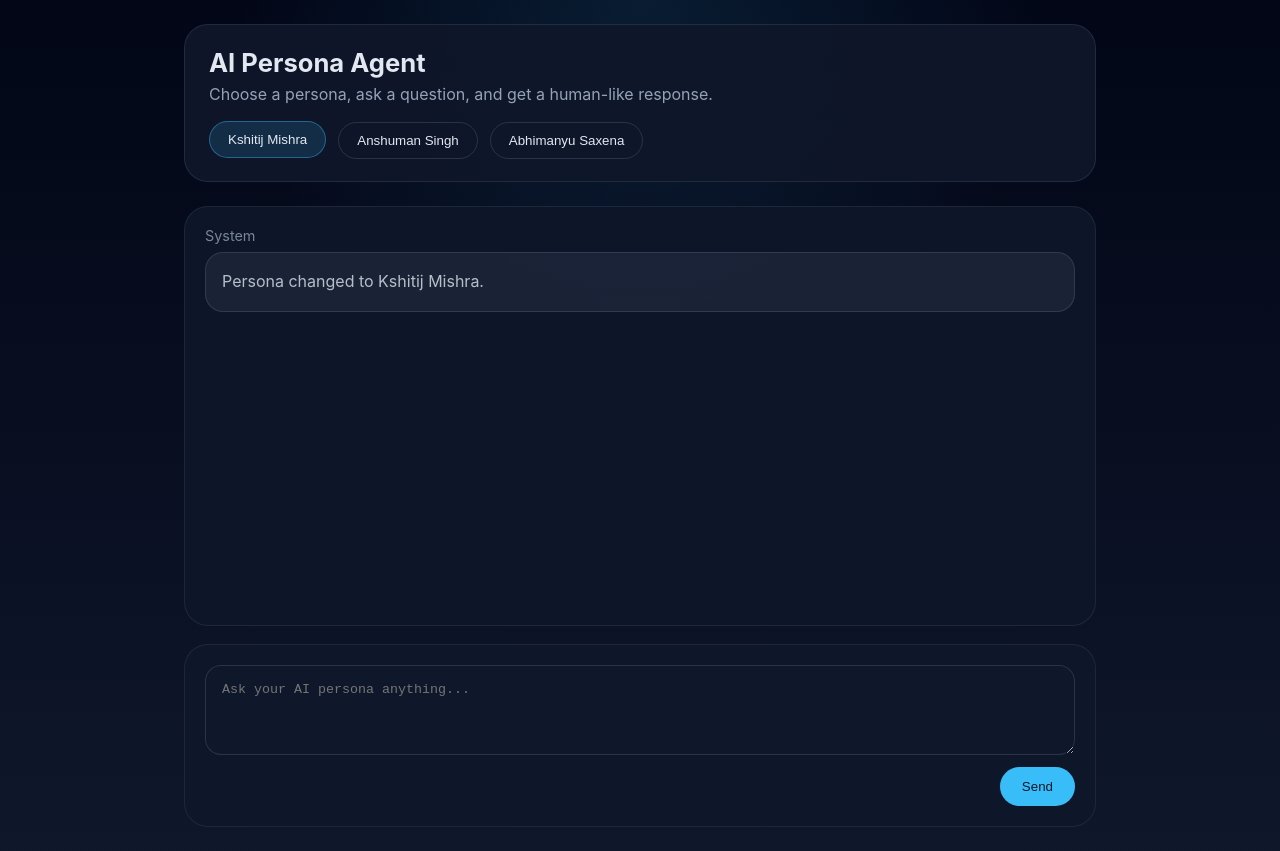
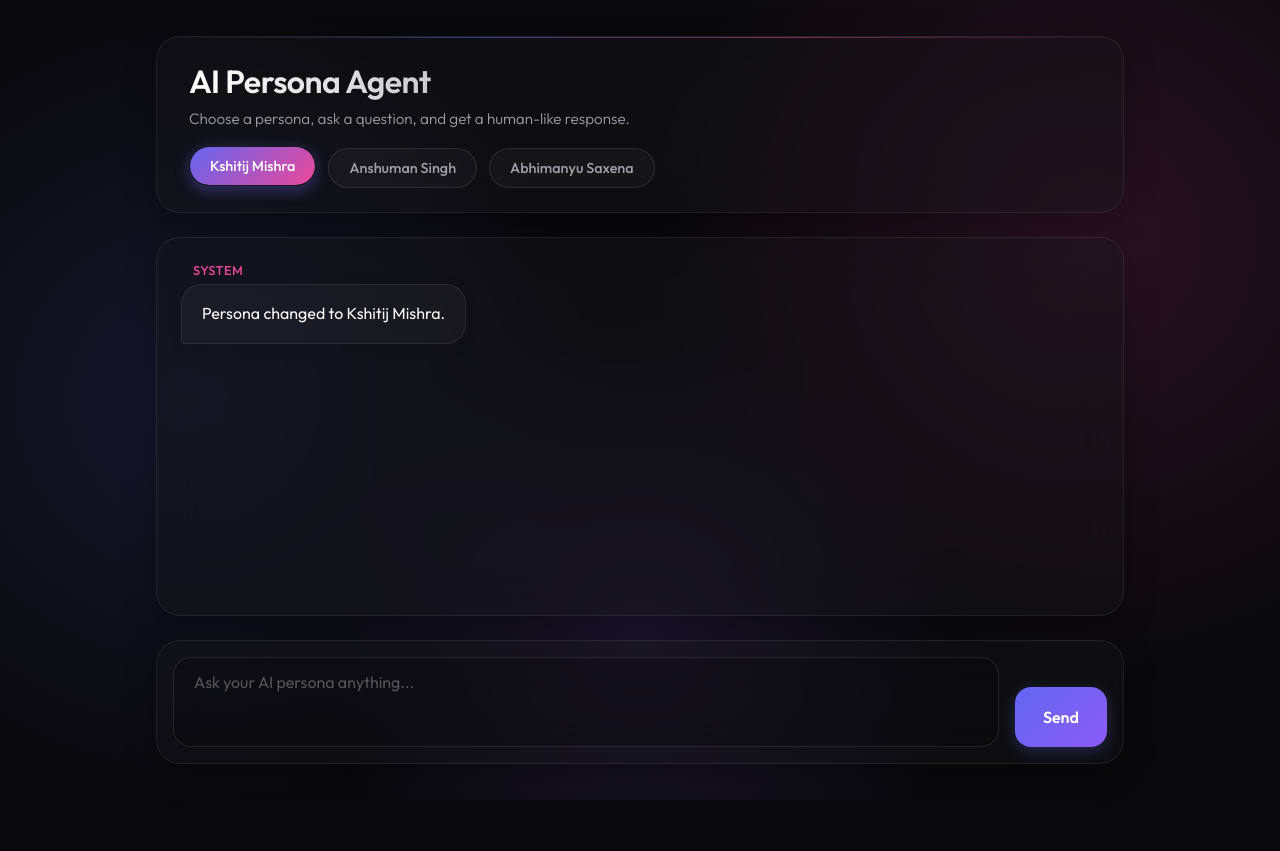
Before and after one commit to mr-panther01/Persona-AI, a plain HTML site: page Frontend/index.html in a window 1280 px wide. Both pictures are taken after a click on the button "Kshitij Mishra". After the commit the page ends 800 px from the top, so only its background shows below. Drawn offline with Linux system fonts and the light colour scheme.

Commit message:
Revamp CSS: add dynamic glassmorphism and modern UI

```diff
--- a/Frontend/styles.css
+++ b/Frontend/styles.css
@@ -1,13 +1,16 @@
+@import url('https://fonts.googleapis.com/css2?family=Outfit:wght@300;400;500;600&display=swap');
+
 :root {
   color-scheme: dark;
-  --bg: #0f172a;
-  --panel: #111827;
-  --panel-alt: #1f2937;
-  --text: #e2e8f0;
-  --muted: #94a3b8;
-  --accent: #38bdf8;
-  --success: #22c55e;
-  --danger: #f97316;
+  --bg: #09090b;
+  --text: #fafafa;
+  --muted: #a1a1aa;
+  --accent-1: #6366f1; /* Indigo */
+  --accent-2: #ec4899; /* Pink */
+  --accent-3: #8b5cf6; /* Violet */
+  --glass-bg: rgba(24, 24, 27, 0.4);
+  --glass-border: rgba(255, 255, 255, 0.08);
+  --glass-shadow: 0 8px 32px 0 rgba(0, 0, 0, 0.3);
 }
 
 * {
@@ -17,40 +20,82 @@
 body {
   margin: 0;
   min-height: 100vh;
-  font-family: Inter, system-ui, sans-serif;
-  background: radial-gradient(circle at top, rgba(56, 189, 248, 0.12), transparent 38%),
-    linear-gradient(180deg, #020617 0%, #0f172a 100%);
+  font-family: 'Outfit', system-ui, sans-serif;
+  background-color: var(--bg);
+  background-image:
+    radial-gradient(circle at 15% 50%, rgba(99, 102, 241, 0.15), transparent 35%),
+    radial-gradient(circle at 85% 30%, rgba(236, 72, 153, 0.15), transparent 35%),
+    radial-gradient(circle at 50% 80%, rgba(139, 92, 246, 0.15), transparent 35%);
   color: var(--text);
+  animation: bg-pulse 15s ease-in-out infinite alternate;
+  display: flex;
+  justify-content: center;
+  align-items: center;
+}
+
+@keyframes bg-pulse {
+  0% { background-position: 0% 0%; }
+  100% { background-position: 100% 100%; }
 }
 
 .app-shell {
-  max-width: 960px;
-  margin: 0 auto;
-  padding: 24px;
+  width: 100%;
+  max-width: 1000px;
+  height: 95vh;
+  display: flex;
+  flex-direction: column;
+  padding: 1rem;
+  gap: 1.5rem;
 }
 
+/* Glassmorphism shared */
+.app-header, .chat-log, .message-form {
+  background: var(--glass-bg);
+  backdrop-filter: blur(24px);
+  -webkit-backdrop-filter: blur(24px);
+  border: 1px solid var(--glass-border);
+  box-shadow: var(--glass-shadow);
+  border-radius: 24px;
+}
+
+/* Header */
 .app-header {
   display: flex;
   flex-wrap: wrap;
-  gap: 18px;
+  gap: 20px;
   justify-content: space-between;
   align-items: center;
-  padding: 22px 24px;
-  background: rgba(15, 23, 42, 0.95);
-  border: 1px solid rgba(148, 163, 184, 0.15);
-  border-radius: 24px;
+  padding: 1.5rem 2rem;
+  position: relative;
+  overflow: hidden;
+}
+
+.app-header::before {
+  content: '';
+  position: absolute;
+  top: 0; left: 0; right: 0; height: 1px;
+  background: linear-gradient(90deg, transparent, var(--accent-1), var(--accent-2), transparent);
+  opacity: 0.5;
 }
 
 .app-header h1 {
-  margin: 0 0 6px;
-  font-size: clamp(1.6rem, 2vw, 2.4rem);
+  margin: 0 0 8px;
+  font-size: clamp(1.8rem, 2.5vw, 2.5rem);
+  font-weight: 600;
+  background: linear-gradient(to right, #fff, #a1a1aa);
+  -webkit-background-clip: text;
+  -webkit-text-fill-color: transparent;
+  letter-spacing: -0.5px;
 }
 
 .app-header p {
   margin: 0;
   color: var(--muted);
+  font-size: 0.95rem;
+  font-weight: 300;
 }
 
+/* Persona Picker */
 .persona-picker {
   display: flex;
   gap: 12px;
@@ -58,110 +103,235 @@ body {
 }
 
 .persona-btn {
-  border: 1px solid rgba(148, 163, 184, 0.2);
-  background: transparent;
-  color: var(--text);
-  padding: 10px 18px;
+  background: rgba(255, 255, 255, 0.03);
+  border: 1px solid rgba(255, 255, 255, 0.1);
+  color: var(--muted);
+  padding: 10px 20px;
   border-radius: 999px;
   cursor: pointer;
-  transition: transform 0.2s ease, background 0.2s ease, border-color 0.2s ease;
+  font-family: inherit;
+  font-weight: 500;
+  font-size: 0.9rem;
+  transition: all 0.3s cubic-bezier(0.4, 0, 0.2, 1);
+  position: relative;
+  overflow: hidden;
 }
 
-.persona-btn:hover,
-.persona-btn.active {
-  background: rgba(56, 189, 248, 0.15);
-  border-color: rgba(56, 189, 248, 0.4);
-  transform: translateY(-1px);
+.persona-btn::before {
+  content: '';
+  position: absolute;
+  top: 0; left: 0; right: 0; bottom: 0;
+  background: linear-gradient(135deg, var(--accent-1), var(--accent-2));
+  opacity: 0;
+  transition: opacity 0.3s ease;
+  z-index: -1;
+  border-radius: 999px;
 }
 
+.persona-btn:hover {
+  color: #fff;
+  border-color: rgba(255, 255, 255, 0.3);
+  transform: translateY(-2px);
+  box-shadow: 0 4px 12px rgba(0,0,0,0.2);
+}
+
+.persona-btn.active {
+  color: #fff;
+  border-color: transparent;
+  transform: translateY(-2px);
+  box-shadow: 0 4px 15px rgba(99, 102, 241, 0.4);
+}
+.persona-btn.active::before {
+  opacity: 1;
+}
+
+/* Chat Area */
 .chat-panel {
-  margin-top: 24px;
-  display: grid;
-  gap: 18px;
+  flex: 1;
+  display: flex;
+  flex-direction: column;
+  gap: 1.5rem;
+  min-height: 0; /* Important for flex child scrolling */
 }
 
 .chat-log {
-  min-height: 420px;
-  padding: 20px;
-  border-radius: 24px;
-  background: rgba(15, 23, 42, 0.92);
-  border: 1px solid rgba(148, 163, 184, 0.12);
+  flex: 1;
+  padding: 1.5rem;
   overflow-y: auto;
+  display: flex;
+  flex-direction: column;
+  gap: 1.5rem;
+  scroll-behavior: smooth;
+}
+
+/* Scrollbar */
+.chat-log::-webkit-scrollbar {
+  width: 6px;
+}
+.chat-log::-webkit-scrollbar-track {
+  background: transparent;
+}
+.chat-log::-webkit-scrollbar-thumb {
+  background: rgba(255, 255, 255, 0.1);
+  border-radius: 10px;
+}
+.chat-log::-webkit-scrollbar-thumb:hover {
+  background: rgba(255, 255, 255, 0.2);
 }
 
 .chat-message {
-  margin-bottom: 18px;
-  display: grid;
-  gap: 8px;
+  display: flex;
+  flex-direction: column;
+  gap: 6px;
+  max-width: 85%;
+  animation: message-slide-up 0.4s cubic-bezier(0.16, 1, 0.3, 1) forwards;
+  opacity: 0;
+  transform: translateY(10px);
 }
 
-.chat-message:last-child {
-  margin-bottom: 0;
+@keyframes message-slide-up {
+  to {
+    opacity: 1;
+    transform: translateY(0);
+  }
+}
+
+.chat-user {
+  align-self: flex-end;
+}
+.chat-agent {
+  align-self: flex-start;
+}
+
+.chat-label {
+  font-size: 0.8rem;
+  color: var(--muted);
+  padding: 0 12px;
+  font-weight: 500;
+  text-transform: uppercase;
+  letter-spacing: 0.5px;
+}
+
+.chat-user .chat-label {
+  text-align: right;
+  color: var(--accent-1);
+}
+
+.chat-agent .chat-label {
+  color: var(--accent-2);
 }
 
 .chat-bubble {
-  padding: 16px;
-  border-radius: 18px;
-  max-width: 100%;
+  padding: 16px 20px;
+  border-radius: 20px;
   line-height: 1.6;
+  font-size: 1rem;
   white-space: pre-wrap;
+  position: relative;
+  box-shadow: 0 4px 15px rgba(0,0,0,0.1);
 }
 
 .chat-user .chat-bubble {
-  background: rgba(56, 189, 248, 0.12);
-  border: 1px solid rgba(56, 189, 248, 0.24);
-  justify-self: end;
+  background: linear-gradient(135deg, rgba(99, 102, 241, 0.15), rgba(139, 92, 246, 0.15));
+  border: 1px solid rgba(99, 102, 241, 0.3);
+  border-bottom-right-radius: 4px;
 }
 
 .chat-agent .chat-bubble {
-  background: rgba(148, 163, 184, 0.12);
-  border: 1px solid rgba(148, 163, 184, 0.24);
+  background: rgba(255, 255, 255, 0.03);
+  border: 1px solid rgba(255, 255, 255, 0.08);
+  border-bottom-left-radius: 4px;
 }
 
-.chat-label {
-  font-size: 0.9rem;
-  color: var(--muted);
-}
-
+/* Message Form */
 .message-form {
-  display: grid;
-  gap: 12px;
-  padding: 20px;
-  background: rgba(15, 23, 42, 0.95);
-  border: 1px solid rgba(148, 163, 184, 0.12);
-  border-radius: 24px;
+  display: flex;
+  gap: 1rem;
+  padding: 1rem;
+  align-items: flex-end;
 }
 
 #messageInput {
-  width: 100%;
-  border: 1px solid rgba(148, 163, 184, 0.2);
-  background: #0f172a;
+  flex: 1;
+  background: rgba(0, 0, 0, 0.2);
+  border: 1px solid rgba(255, 255, 255, 0.1);
   color: var(--text);
-  border-radius: 16px;
-  padding: 16px;
-  resize: vertical;
-  min-height: 90px;
+  border-radius: 18px;
+  padding: 14px 20px;
+  font-family: inherit;
+  font-size: 1rem;
+  resize: none;
+  min-height: 60px;
+  max-height: 150px;
+  transition: all 0.3s ease;
+  outline: none;
+}
+
+#messageInput:focus {
+  border-color: rgba(99, 102, 241, 0.5);
+  box-shadow: 0 0 0 4px rgba(99, 102, 241, 0.1);
+  background: rgba(0, 0, 0, 0.3);
+}
+
+#messageInput::placeholder {
+  color: rgba(255, 255, 255, 0.3);
 }
 
 .message-form button {
-  align-self: end;
-  justify-self: flex-end;
-  padding: 12px 22px;
+  padding: 14px 28px;
   border: none;
-  border-radius: 999px;
-  color: #0f172a;
-  background: var(--accent);
+  border-radius: 16px;
+  color: #fff;
+  background: linear-gradient(135deg, var(--accent-1), var(--accent-3));
+  font-family: inherit;
+  font-size: 1rem;
+  font-weight: 600;
   cursor: pointer;
-  transition: transform 0.2s ease, filter 0.2s ease;
+  transition: all 0.3s ease;
+  height: 60px;
+  display: flex;
+  align-items: center;
+  justify-content: center;
+  box-shadow: 0 4px 15px rgba(99, 102, 241, 0.3);
 }
 
 .message-form button:hover {
-  transform: translateY(-1px);
+  transform: translateY(-2px);
+  box-shadow: 0 6px 20px rgba(99, 102, 241, 0.4);
+  filter: brightness(1.1);
 }
 
-@media (max-width: 640px) {
+.message-form button:active {
+  transform: translateY(0);
+}
+
+@media (max-width: 768px) {
+  .app-shell {
+    height: 100vh;
+    padding: 0;
+    border-radius: 0;
+    gap: 0;
+  }
+
+  .app-header, .chat-log, .message-form {
+    border-radius: 0;
+    border-left: none;
+    border-right: none;
+  }
+
   .app-header {
     flex-direction: column;
-    align-items: stretch;
+    align-items: flex-start;
+    padding: 1.5rem;
+    border-top: none;
+  }
+
+  .chat-log {
+    border: none;
+  }
+
+  .message-form {
+    border-bottom: none;
+    padding: 1rem;
   }
 }
```
